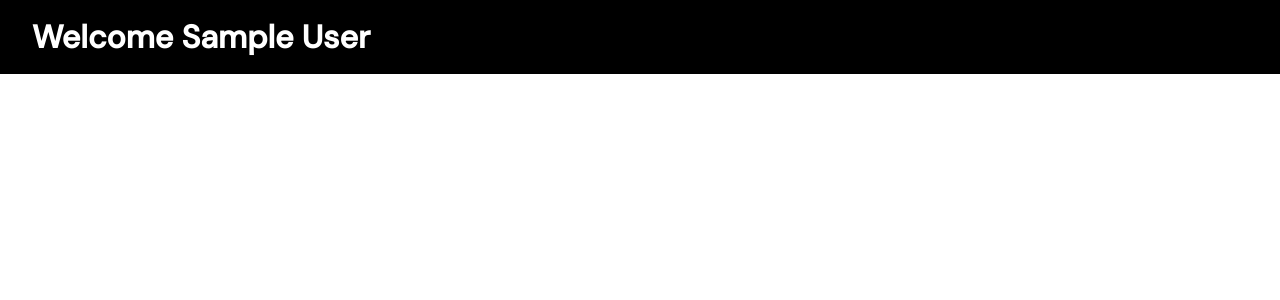
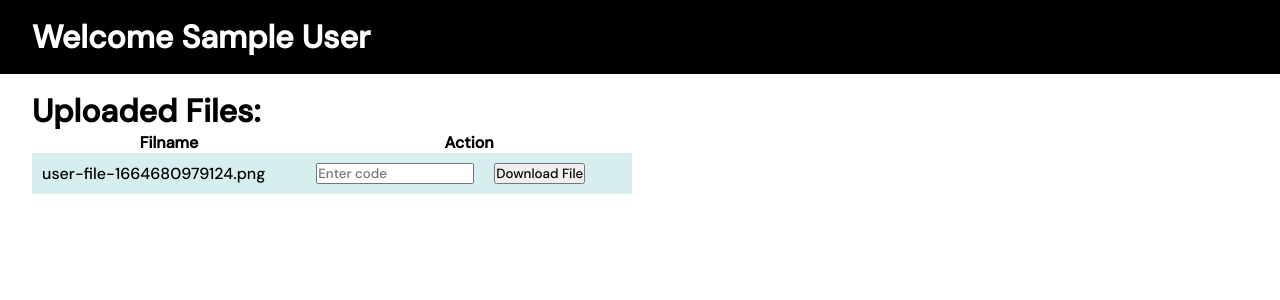
Before and after one commit to i-am-dev-Siddhesh/mobigic-frontend, a Next.js app: page / in a window 1280 px wide. Shown: the top 300 px of the page. Built offline with nearby package versions, Linux system fonts and the light colour scheme; no server answers; sample sign-in values are in the browser's storage.

Commit message:
fix: server

```diff
--- a/src/components/HomePage/index.module.css
+++ b/src/components/HomePage/index.module.css
@@ -1,3 +1,22 @@
-.root{
-    display: block;
+.root {
+  display: block;
 }
+.file_card {
+  display: flex;
+  gap: 20px;
+}
+
+.table {
+  border-collapse: collapse;
+  width: 600px;
+}
+
+.th,
+.file_card td {
+  text-align: left;
+  padding: 8px;
+}
+
+.table tr:nth-child(even) {
+  background-color: #d6eeee;
+}
--- a/src/components/HomePage/index.tsx
+++ b/src/components/HomePage/index.tsx
@@ -1,9 +1,154 @@
+import UserService from "@/src/services/User";
+import { useForm } from "react-hook-form";
 import styles from "./index.module.css";
+import { toast } from "react-toastify";
+import { errorFormatter } from "@/src/utils/helper";
 
 const HomePage = () => {
-  return <div className={styles.root}>
+  const {
+    register,
+    handleSubmit,
+    formState: { errors },
+    reset,
+  } = useForm();
 
-  </div>;
+  const onSubmit = async (values: {
+    filename: string;
+    code: number | string;
+  }) => {
+    try {
+      console.log("values", values);
+
+      const resp: any = await UserService.downloadFile({
+        filename: values.filename,
+        code: +values?.code,
+      });
+      console.log("resp", resp);
+
+      reset();
+      toast.success(resp?.data.message, {
+        position: toast.POSITION.TOP_RIGHT,
+      });
+
+      return resp;
+    } catch (error) {
+      const message = typeof error === "string" ? error : errorFormatter(error);
+      toast.error(message);
+    }
+  };
+
+  return (
+    <div className={styles.root}>
+      <h1>Uploaded Files:</h1>
+
+      <table className={styles.table}>
+        <tr>
+          <th>Filname</th>
+          <th>Action</th>
+        </tr>
+
+        <tr>
+          <td style={{ padding: "10px" }}>user-file-1664680979124.png</td>
+          <td style={{ padding: "10px" }}>
+            <form
+              onSubmit={handleSubmit((values) =>
+                onSubmit({
+                  filename: "user-file-1664680979124.png",
+                  code: values.code,
+                })
+              )}
+              style={{ display: "flex", gap: "20px" }}
+            >
+              <input
+                type="number"
+                placeholder="Enter code"
+                className={styles.input}
+                {...register("code")}
+                required
+              />
+
+              <button>Download File</button>
+            </form>
+          </td>
+        </tr>
+      </table>
+    </div>
+  );
 };
 
 export default HomePage;
+
+const data = [
+  {
+    id: 1,
+    fileUrl: "user-file-1664680979124.png",
+    code: 402953,
+    ownerId: 1,
+    createdAt: "2022-10-02T03:22:59.126Z",
+    updatedAt: "2022-10-02T03:22:59.126Z",
+  },
+  {
+    id: 2,
+    fileUrl: "user-file-1664680984986.png",
+    code: 195116,
+    ownerId: 1,
+    createdAt: "2022-10-02T03:23:04.987Z",
+    updatedAt: "2022-10-02T03:23:04.987Z",
+  },
+  {
+    id: 3,
+    fileUrl: "user-file-1664682085501.png",
+    code: 199515,
+    ownerId: 1,
+    createdAt: "2022-10-02T03:41:25.503Z",
+    updatedAt: "2022-10-02T03:41:25.503Z",
+  },
+  {
+    id: 4,
+    fileUrl: "user-file-1664692555903.png",
+    code: 473722,
+    ownerId: 1,
+    createdAt: "2022-10-02T06:35:55.904Z",
+    updatedAt: "2022-10-02T06:35:55.905Z",
+  },
+  {
+    id: 5,
+    fileUrl: "user-file-1664692596103.png",
+    code: 730090,
+    ownerId: 1,
+    createdAt: "2022-10-02T06:36:36.105Z",
+    updatedAt: "2022-10-02T06:36:36.105Z",
+  },
+  {
+    id: 6,
+    fileUrl: "user-file-1664692657092.png",
+    code: 590484,
+    ownerId: 1,
+    createdAt: "2022-10-02T06:37:37.093Z",
+    updatedAt: "2022-10-02T06:37:37.094Z",
+  },
+  {
+    id: 7,
+    fileUrl: "user-file-1664692780746.png",
+    code: 330225,
+    ownerId: 1,
+    createdAt: "2022-10-02T06:39:40.747Z",
+    updatedAt: "2022-10-02T06:39:40.748Z",
+  },
+  {
+    id: 8,
+    fileUrl: "user-file-1664692962918.png",
+    code: 524700,
+    ownerId: 1,
+    createdAt: "2022-10-02T06:42:42.919Z",
+    updatedAt: "2022-10-02T06:42:42.920Z",
+  },
+  {
+    id: 9,
+    fileUrl: "user-file-1664693047393.png",
+    code: 976976,
+    ownerId: 1,
+    createdAt: "2022-10-02T06:44:07.395Z",
+    updatedAt: "2022-10-02T06:44:07.395Z",
+  },
+];
--- a/src/components/Layout/index.tsx
+++ b/src/components/Layout/index.tsx
@@ -4,7 +4,7 @@ const BasicLayout = ({ children }: any) => {
   return (
     <>
       <Navbar />
-      <div>{children}</div>
+      <div style={{padding:"1rem 2rem"}}>{children}</div>
     </>
   );
 };
--- a/src/services/Auth/index.ts
+++ b/src/services/Auth/index.ts
@@ -1,4 +1,4 @@
-import { post } from "@/services/serverConfig";
+import { post, postWithServerResponse } from "@/services/serverConfig";
 import Services from "../serviceUrls";
 import { LoginProps } from "./types";
 
@@ -7,7 +7,7 @@ function getLoggedInUser(): Promise<string> {
 }
 
 function loginUser(data: LoginProps): Promise<any> {
-  return post(Services.Login, {}, data);
+  return postWithServerResponse(Services.Login, {}, data);
 }
 
 function logoutUser(): Promise<string> {
--- a/src/services/User/index.ts
+++ b/src/services/User/index.ts
@@ -23,6 +23,13 @@ function verfiyUserEmail(data: any): Promise<string> {
   return post(Services.verfiyUserEmail, {}, data);
 }
 
+function downloadFile(data: any): Promise<string> {
+  return post(Services.downloadFile, {}, data);
+}
+function uploadFile(data: any): Promise<string> {
+  return post(Services.uploadFile, {}, data);
+}
+
 function resetPassword(
   data: TResetPasswordProps,
   params: any
@@ -35,7 +42,9 @@ const UserService = {
   updateUser,
   forgotPassword,
   resetPassword,
-  verfiyUserEmail
+  verfiyUserEmail,
+  downloadFile,
+  uploadFile,
 };
 
 export default UserService;
--- a/src/services/serverConfig.ts
+++ b/src/services/serverConfig.ts
@@ -61,6 +61,19 @@ const post = (
     .catch((error: AxiosError) => requestFailureCallback(url, error));
 };
 
+const postWithServerResponse = (
+  url: string,
+  params?: Record<string, any>,
+  data?: Record<string, any>
+): Promise<any> => {
+  return instance
+    .post(url, data, {
+      params,
+    })
+    .then((response: AxiosResponse) => response)
+    .catch((error: AxiosError) => requestFailureCallback(url, error));
+};
+
 const put = (
   url: string,
   params?: Record<string, any>,
@@ -74,4 +87,4 @@ const put = (
     .catch((error: AxiosError) => requestFailureCallback(url, error));
 };
 
-export { get, post, put };
+export { get, post, put, postWithServerResponse };
--- a/src/services/serviceUrls.ts
+++ b/src/services/serviceUrls.ts
@@ -3,11 +3,13 @@ const Services = {
   Login: "auth/user/login",
   Logout: "auth/user/logout",
   verfiyUserEmail: "auth/user/verify",
+  downloadFile: "/user/file/download",
+  uploadFile: "/user/file",
 
   registerUser: "/user/register",
   updateUser: "/user/update",
   forgotPassword: "/user/forgotPassword",
   resetPassword: "/user/resetPassword",
- } as const;
+} as const;
 
 export default Services;
```
Also changed, not shown: src/pages/api/auth/[...nextauth].ts (+16 -7 lines), src/pages/signup.tsx (+2 -7 lines).
